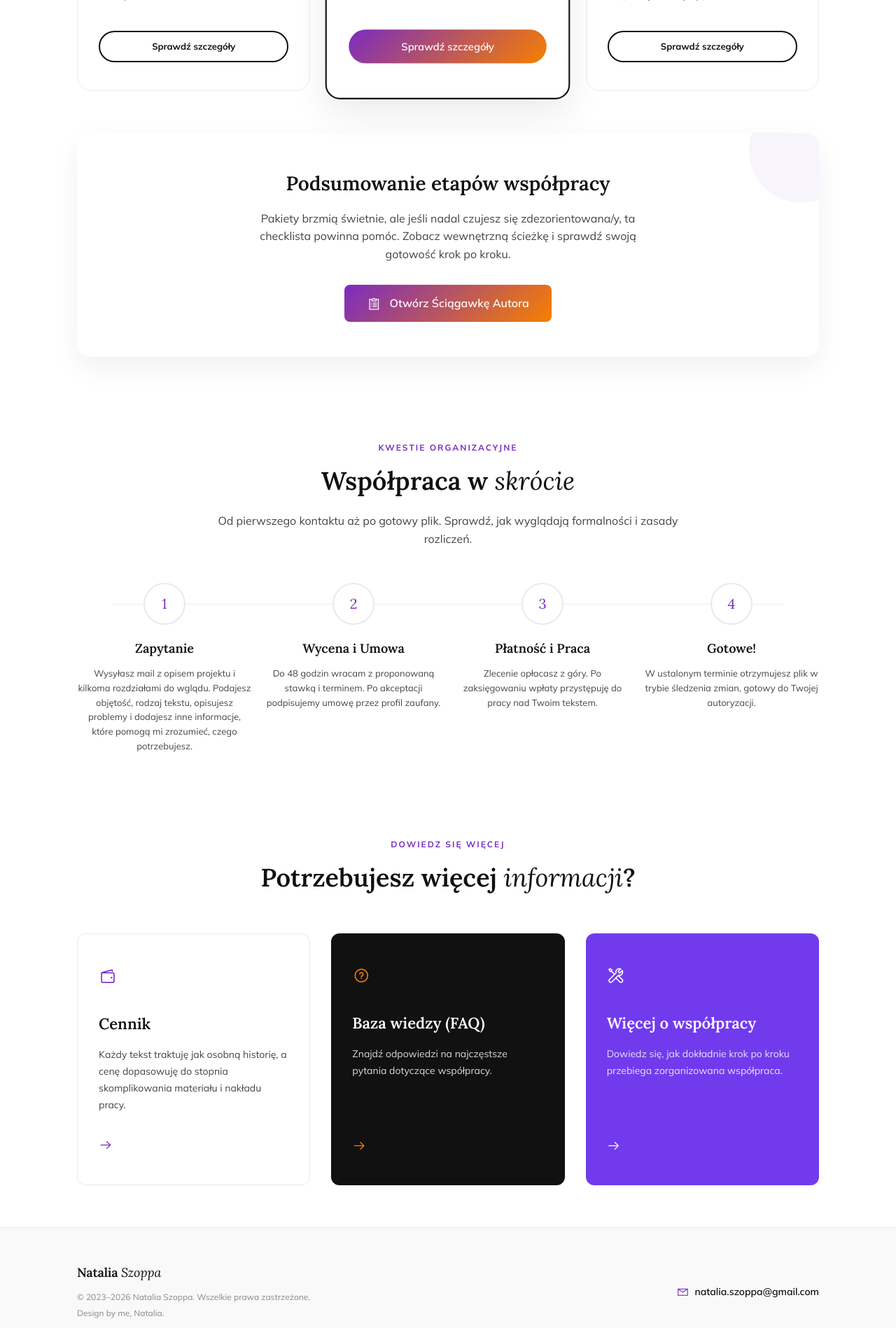
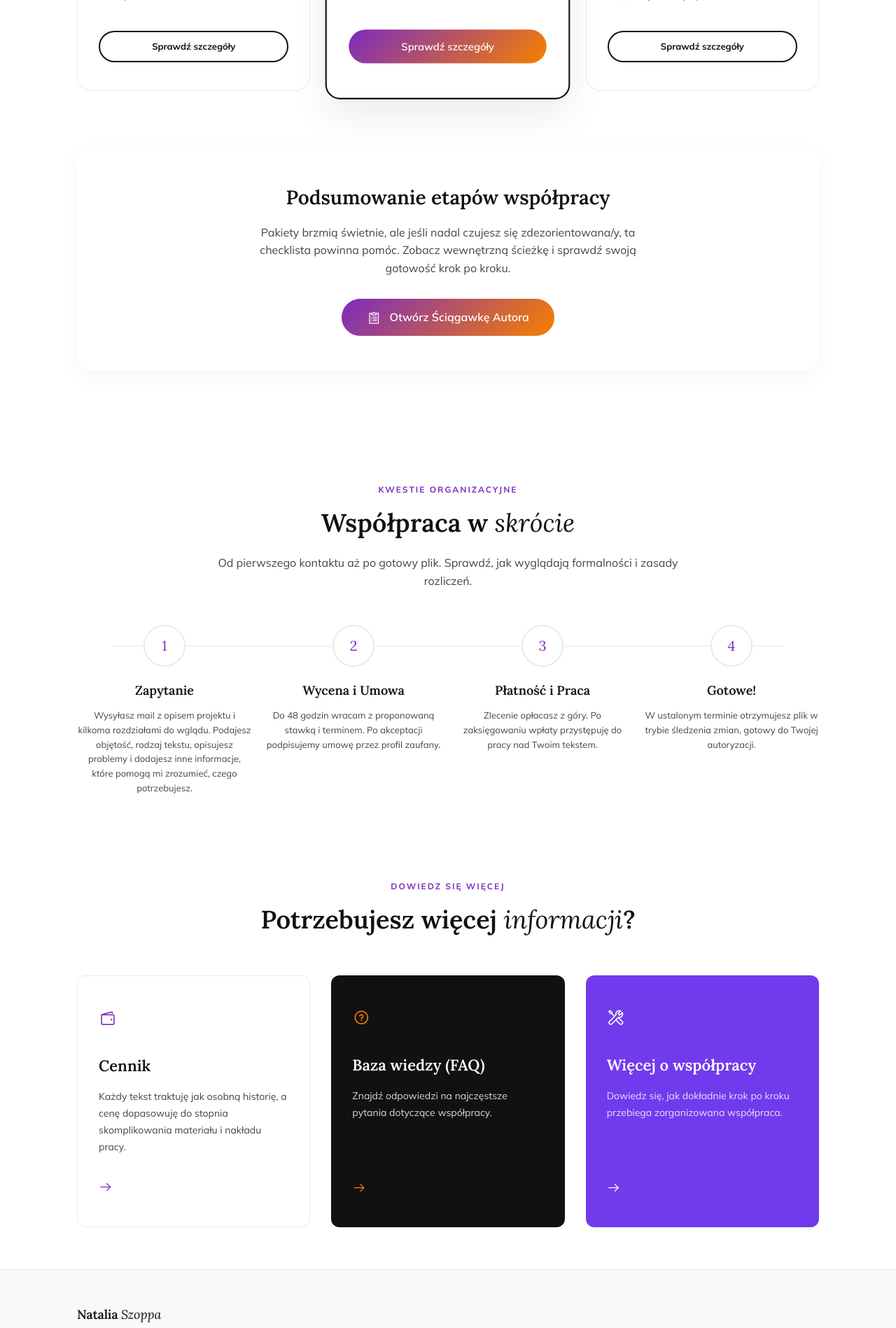
Before and after one commit to Bonnie00726/nataliaszoppa, a Jekyll site: the page built from oferta.html, in a window 1280 px wide. Shown: the part 4419-6317 px from the top of the page at 70% size. Built offline with Jekyll 4.4.1, drawn with Linux system fonts in a browser that asks for light colours.

Commit message:
Update oferta.html

```diff
--- a/oferta.html
+++ b/oferta.html
@@ -470,17 +470,15 @@ title: Oferta - Zobacz, jak mogę Ci pomóc
         </div>
     </section>
 
-   <!-- BANER: PODSUMOWANIE ETAPÓW (JASNY, BEZ OBRAMOWANIA) -->
-    <section style="padding-top: 40px; margin-top: 20px;">
-        <div style="background: #ffffff; border-radius: 20px; padding: 50px 40px; text-align: center; color: var(--text-black); box-shadow: 0 15px 40px rgba(0,0,0,0.06); position: relative; overflow: hidden;">
-            <!-- Delikatny ozdobny element tła -->
-            <div style="position: absolute; top: -50px; right: -50px; width: 150px; height: 150px; background: rgba(123, 44, 191, 0.05); border-radius: 50%;"></div>
+   <!-- BANER: PODSUMOWANIE ETAPÓW (JASNY, WYŚRODKOWANY, BEZ KÓŁKA) -->
+    <section style="margin: 80px 0;">
+        <div style="background: #ffffff; border-radius: 20px; padding: 50px 40px; text-align: center; color: var(--text-black); box-shadow: 0 10px 30px rgba(0,0,0,0.04); position: relative;">
 
-            <h2 style="font-family: 'Lora', serif; font-size: 28px; margin-bottom: 15px; position: relative; z-index: 2;">Podsumowanie etapów współpracy</h2>
-            <p style="font-size: 16px; color: var(--text-gray); max-width: 600px; margin: 0 auto 30px auto; line-height: 1.6; position: relative; z-index: 2;">
+            <h2 style="font-family: 'Lora', serif; font-size: 28px; margin-bottom: 15px;">Podsumowanie etapów współpracy</h2>
+            <p style="font-size: 16px; color: var(--text-gray); max-width: 600px; margin: 0 auto 30px auto; line-height: 1.6;">
                 Pakiety brzmią świetnie, ale jeśli nadal czujesz się zdezorientowana/y, ta checklista powinna pomóc. Zobacz wewnętrzną ścieżkę i sprawdź swoją gotowość krok po kroku.
             </p>
-            <a href="#" class="btn-gradient" onclick="openModal('modal-sciagawka'); return false;" style="position: relative; z-index: 2; display: inline-block; padding: 14px 32px; font-size: 16px; text-decoration: none; border-radius: 8px;">
+            <a href="#" class="btn-gradient" onclick="openModal('modal-sciagawka'); return false;" style="display: inline-block; padding: 14px 36px; font-size: 16px; text-decoration: none; border-radius: 100px;">
                 <i class="las la-clipboard-list" style="margin-right: 8px; font-size: 20px; vertical-align: middle;"></i> Otwórz Ściągawkę Autora
             </a>
         </div>
```
